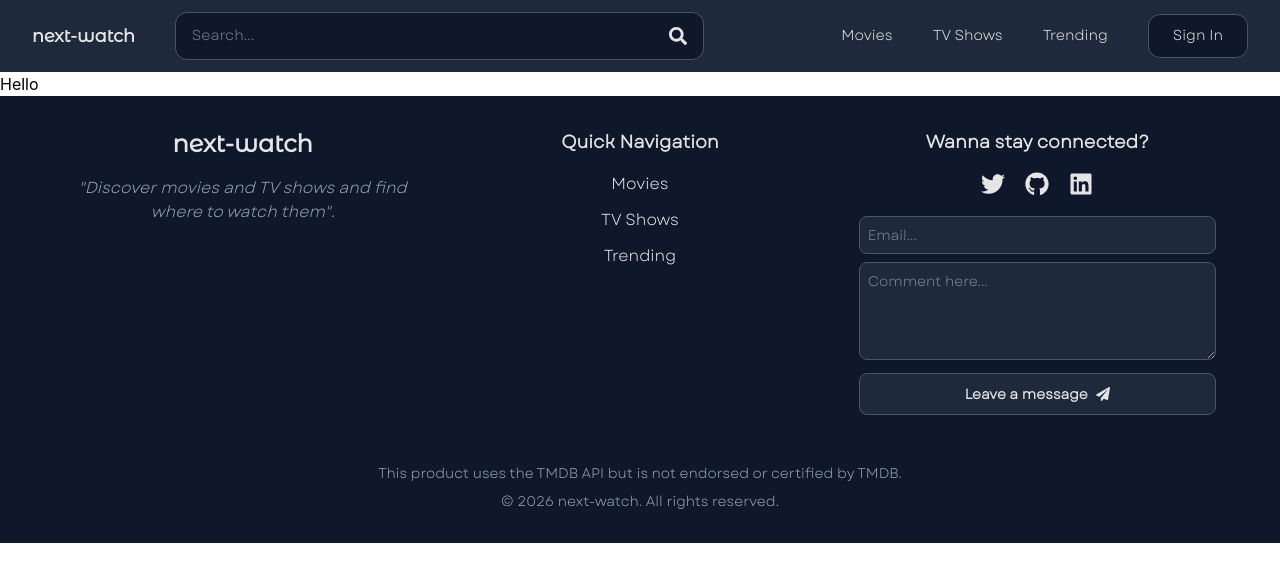
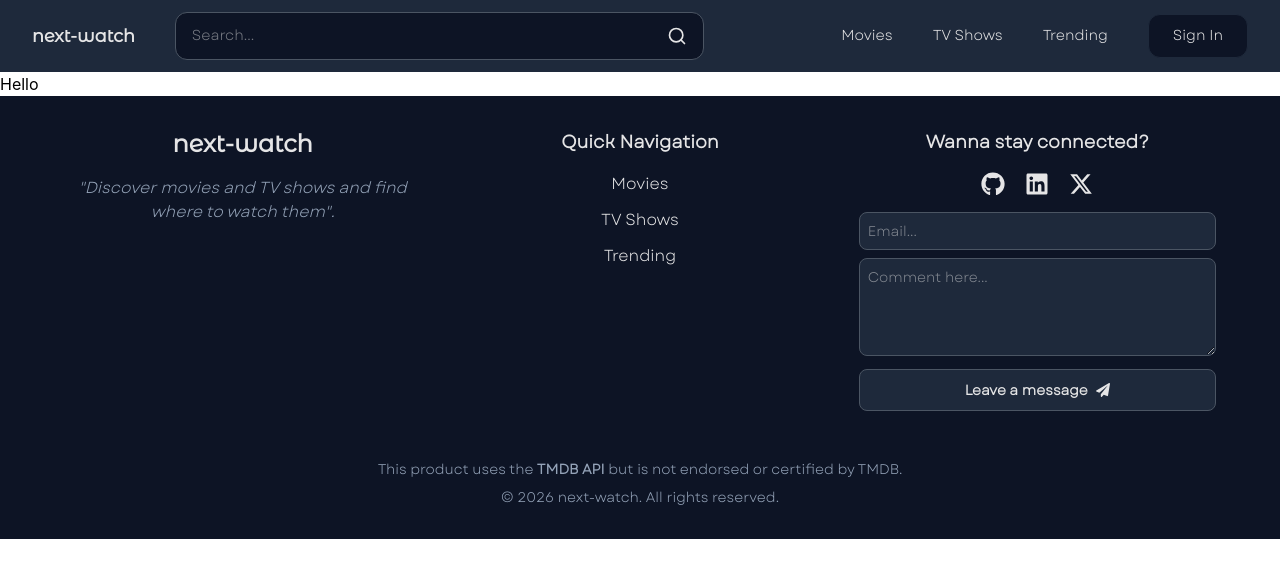
Before and after one commit to lawson101/next-watch, a React (Vite) app: page / in a window 1280 px wide. Shown: the top 582 px of the page. Built offline with nearby package versions, Linux system fonts and the light colour scheme; no server answers.

Commit message:
Updated Project UI

```diff
--- a/public/404.html
+++ b/public/404.html
@@ -3,11 +3,90 @@
 <head>
     <meta charset="UTF-8">
     <meta name="viewport" content="width=device-width, initial-scale=1.0">
-    <title>404 - Not Found</title>
+    <title>404 - Page Not Found</title>
+
+    <style>
+        :root {
+            --color-background: #0d1425;
+            --color-surface: #1e293b;
+            --color-text: #e5e5e6;
+            --color-text-secondary: #94a3b8;
+            --color-border: #4b5563;
+            --color-button-hover: #02132e;
+        }
+
+        * {
+            box-sizing: border-box;
+            margin: 0;
+            padding: 0;
+        }
+
+        body {
+            min-height: 100vh;
+            background: var(--color-background);
+            display: flex;
+            align-items: center;
+            justify-content: center;
+            font-family: system-ui, sans-serif;
+            padding: 1rem;
+        }
+
+        .container {
+            background: var(--color-surface);
+            border: 1px solid var(--color-border);
+            border-radius: 1rem;
+            padding: 3rem 2rem;
+            max-width: 500px;
+            width: 100%;
+            text-align: center;
+        }
+
+        .icon {
+            font-size: 4rem;
+            color: var(--color-text-secondary);
+            margin-bottom: 1rem;
+        }
+
+        h1 {
+            color: var(--color-text);
+            font-size: 2rem;
+            margin-bottom: 1rem;
+        }
+
+        p {
+            color: var(--color-text-secondary);
+            line-height: 1.6;
+        }
+
+        a {
+            display: inline-block;
+            margin-top: 2rem;
+            padding: 0.75rem 1.5rem;
+            text-decoration: none;
+            color: var(--color-text);
+            border: 1px solid var(--color-border);
+            border-radius: 0.5rem;
+            background: var(--color-background);
+            transition: background 0.3s ease;
+        }
+
+        a:hover {
+            background: var(--color-button-hover);
+        }
+    </style>
 </head>
 <body>
-    <h1>Page not found</h1>
-    <p>The page you're looking for doesn't exist.</p>
-    <a href="/">Go back home</a>
+    <div class="container">
+        <div class="icon">404</div>
+
+        <h1>Page Not Found</h1>
+
+        <p>
+            We couldn't find the page you're looking for. It may have been moved,
+            deleted, or the URL may be incorrect.
+        </p>
+
+        <a href="/">Back to Home</a>
+    </div>
 </body>
 </html>
--- a/src/components/Footer.jsx
+++ b/src/components/Footer.jsx
@@ -1,4 +1,5 @@
-import { FaGithub, FaLinkedin, FaTwitter } from "react-icons/fa";
+import { FaGithub, FaLinkedin } from "react-icons/fa";
+import { FaXTwitter } from "react-icons/fa6";
 import { Link } from "react-router-dom";
 import Form from "./Form.jsx";
 
@@ -57,25 +58,25 @@ const Footer = () => {
                     </h4>
                     <div className="flex gap-5 justify-center">
                         <a
-                            href="https://twitter.com/@_lawson101"
-                            target="_blank"
-                            className="hover:text-text-secondary transition duration-300"
-                        >
-                            <FaTwitter size={24} />
-                        </a>
-                        <a
-                            href="https://github.com/lawson-101"
+                            href="https://github.com/lawson101"
                             target="_blank"
                             className="hover:text-text-secondary transition duration-300"
                         >
                             <FaGithub size={24} />
                         </a>
                         <a
-                            href="/"
+                            href="https://www.linkedin.com/in/lawson-ishikaku-314758370/"
                             target="_blank"
                             className="hover:text-text-secondary transition duration-300"
                         >
                             <FaLinkedin size={24} />
+                        </a>
+                        <a
+                            href="https://twitter.com/_lawson101"
+                            target="_blank"
+                            className="hover:text-text-secondary transition duration-300"
+                        >
+                            <FaXTwitter size={24} />
                         </a>
                     </div>
 
@@ -84,7 +85,7 @@ const Footer = () => {
             </div>
             <div className="mt-8 text-center text-text-secondary text-sm">
                 <p className="mb-2">
-                    This product uses the TMDB API but is not endorsed or
+                    This product uses the <span className="font-bold">TMDB API</span> but is not endorsed or
                     certified by TMDB.
                 </p>
                 <p>© 2026 next-watch. All rights reserved.</p>
--- a/src/components/Form.jsx
+++ b/src/components/Form.jsx
@@ -1,22 +1,22 @@
-import { useForm, ValidationError } from '@formspree/react';
-import { FaPaperPlane } from 'react-icons/fa';
+import { useForm, ValidationError } from "@formspree/react";
+import { FaPaperPlane } from "react-icons/fa";
 
 function Form() {
     const formId = import.meta.env.VITE_FORMSPREE_FORM_ID;
-    const [state, handleSubmit] = useForm(`${formId}`);
+    const [state, handleSubmit] = useForm(formId);
 
     if (state.succeeded) {
-        return <p>Thanks for reaching out!</p>;
+        return <p className="mt-4">Thanks for reaching out!</p>;
     }
 
     return (
-        <form onSubmit={handleSubmit} className="mt-5 space-y-2 text-sm">
+        <form onSubmit={handleSubmit} className="mt-4 space-y-2 text-sm">
             <input
                 id="email"
                 type="email"
                 name="email"
                 placeholder="Email..."
-                className="w-full p-2 rounded-lg border border-border bg-surface  focus:outline-none focus:ring focus:ring-text-secondary"
+                className="w-full p-2 rounded-lg border border-border bg-surface focus:outline-none focus:ring focus:ring-text-secondary transition duration-300"
                 required
             />
             <ValidationError
@@ -29,7 +29,7 @@ function Form() {
                 name="message"
                 rows={4}
                 placeholder="Comment here..."
-                className="w-full p-2 rounded-lg border border-border bg-surface focus:outline-none focus:ring focus:ring-text-secondary"
+                className="w-full p-2 rounded-lg border border-border bg-surface focus:outline-none focus:ring focus:ring-text-secondary transition duration-300"
                 required
             />
             <ValidationError
@@ -40,9 +40,10 @@ function Form() {
             <button
                 type="submit"
                 disabled={state.submitting}
-                className="flex items-center justify-center w-full border-1 border-border bg-surface text-text font-semibold py-2.5 rounded-lg hover:bg-button-hover transition duration-300"
+                className="flex items-center justify-center w-full border border-border bg-surface text-text font-semibold py-2.5 rounded-lg hover:bg-button-hover transition duration-300 disabled:opacity-50 disabled:cursor-not-allowed disabled:hover:bg-surface"
             >
-                Leave a message <FaPaperPlane className="ml-2" />
+                {state.submitting ? "Sending..." : "Leave a message"}
+                <FaPaperPlane className="ml-2" />
             </button>
         </form>
     );
--- a/src/components/Navbar.jsx
+++ b/src/components/Navbar.jsx
@@ -1,5 +1,6 @@
 import { Link, useLocation } from "react-router-dom";
-import { FaSearch, FaBars } from "react-icons/fa";
+import { FaBars } from "react-icons/fa";
+import { LuSearch } from "react-icons/lu";
 import { useState } from "react";
 
 const Navbar = () => {
@@ -8,7 +9,7 @@ const Navbar = () => {
 
     return (
         <nav className="bg-surface">
-            <div className="font-garet text-text text-[0.9rem] max-w-7xl mx-auto px-4 md:px-8 py-3">
+            <div className="relative font-garet text-text text-[0.9rem] max-w-7xl mx-auto px-4 md:px-8 py-3">
                 <div className="flex items-center justify-between gap-10">
                     {/* Brand and Search bar */}
                     <div className="flex items-center max-w-2xl items-center gap-4 sm:gap-6 md:gap-8 lg:gap-10 w-full">
@@ -24,7 +25,7 @@ const Navbar = () => {
                                     className="w-full py-2 border-none focus:outline-none"
                                 />
                                 <button type="submit">
-                                    <FaSearch className="text-lg" />
+                                    <LuSearch className="text-xl" />
                                 </button>
                             </form>
                         </div>
@@ -36,23 +37,29 @@ const Navbar = () => {
                             <div className="flex relative group">
                                 <Link to="/movies">Movies</Link>
 
-                                <span className={`absolute left-0 top-6.5 h-[2px] ${location.pathname === "/movies" ? "w-full" : "w-0 group-hover:w-full"} bg-text-secondary rounded-xl transition-all duration-300`}/>
+                                <span
+                                    className={`absolute left-0 top-6.5 h-[2px] ${location.pathname === "/movies" ? "w-full" : "w-0 group-hover:w-full"} bg-text-secondary rounded-xl transition-all duration-300`}
+                                />
                             </div>
                             <div className="relative group">
                                 <Link to="/tv">TV Shows</Link>
 
-                                <span className={`absolute left-0 top-6.5 h-[2px] ${location.pathname === "/tv" ? "w-full" : "w-0 group-hover:w-full"} bg-text-secondary rounded-xl transition-all duration-300`}/>
+                                <span
+                                    className={`absolute left-0 top-6.5 h-[2px] ${location.pathname === "/tv" ? "w-full" : "w-0 group-hover:w-full"} bg-text-secondary rounded-xl transition-all duration-300`}
+                                />
                             </div>
                             <div className="relative group">
                                 <Link to="/trending">Trending</Link>
 
-                                <span className={`absolute left-0 top-6.5 h-[2px] ${location.pathname === "/trending" ? "w-full" : "w-0 group-hover:w-full"} bg-text-secondary rounded-xl transition-all duration-300`}/>
+                                <span
+                                    className={`absolute left-0 top-6.5 h-[2px] ${location.pathname === "/trending" ? "w-full" : "w-0 group-hover:w-full"} bg-text-secondary rounded-xl transition-all duration-300`}
+                                />
                             </div>
                         </div>
                         <div className="flex gap-10">
                             <Link
                                 to="/signin"
-                                className="px-6 py-2.5 bg-background border border-border rounded-xl transition duration-300 hover:bg-button-hover"
+                                className="px-6 py-2.5 bg-background border border-surface rounded-xl transition duration-300 hover:bg-button-hover hover:border-border"
                             >
                                 Sign In
                             </Link>
@@ -72,16 +79,29 @@ const Navbar = () => {
 
                 {/* Dropdown */}
                 {isOpen && (
-                    <div className="md:hidden mt-4 flex flex-col gap-5 bg-background border border-border rounded-xl p-4">
-                        <Link to="/movies" onClick={() => setIsOpen(false)}>
+                    <div className="absolute md:hidden mt-3 left-0 w-full p-4 bg-surface rounded-b-xl">
+                        <div className="flex flex-col gap-5 bg-background border border-border p-4 rounded-xl">
+                            <Link
+                                to="/movies"
+                                onClick={() => setIsOpen(false)}
+                                className="transition duration-300 hover:text-text-secondary"
+                            >
                                 Movies
                             </Link>
 
-                        <Link to="/tv" onClick={() => setIsOpen(false)}>
+                            <Link
+                                to="/tv"
+                                onClick={() => setIsOpen(false)}
+                                className="transition duration-300 hover:text-text-secondary"
+                            >
                                 TV Shows
                             </Link>
 
-                        <Link to="/trending" onClick={() => setIsOpen(false)}>
+                            <Link
+                                to="/trending"
+                                onClick={() => setIsOpen(false)}
+                                className="transition duration-300 hover:text-text-secondary"
+                            >
                                 Trending
                             </Link>
 
@@ -93,6 +113,7 @@ const Navbar = () => {
                                 Sign In
                             </Link>
                         </div>
+                    </div>
                 )}
             </div>
         </nav>
--- a/src/index.css
+++ b/src/index.css
@@ -13,7 +13,7 @@
     --font-montserrat: "montserrat", sans-serif;
 
     /* Backgrounds */
-    --color-background: #0f172a;
+    --color-background: #0d1425;
     --color-surface: #1e293b;
 
     /* Text */
@@ -25,11 +25,31 @@
 
     /* Buttons */
     --color-button-hover: #02132e;
+}
 
-    /* Status */
-    --color-success: #22c55e;
-    --color-warning: #f59e0b;
-    --color-error: #ef4444;
+/* Chrome, Edge, Safari */
+::-webkit-scrollbar {
+    width: 10px;
+}
+
+::-webkit-scrollbar-track {
+    background: var(--color-background);
+}
+
+::-webkit-scrollbar-thumb {
+    background: var(--color-surface);
+    border: 2px solid var(--color-background);
+    border-radius: 9999px;
+}
+
+::-webkit-scrollbar-thumb:hover {
+    background: var(--color-border);
+}
+
+/* Firefox */
+* {
+    scrollbar-width: thin;
+    scrollbar-color: var(--color-surface) var(--color-background);
 }
 
 *,
```
Also changed, not shown: src/pages/NotFound.jsx (+21 -4 lines). Lines whose indentation alone changed are shown as unchanged.
